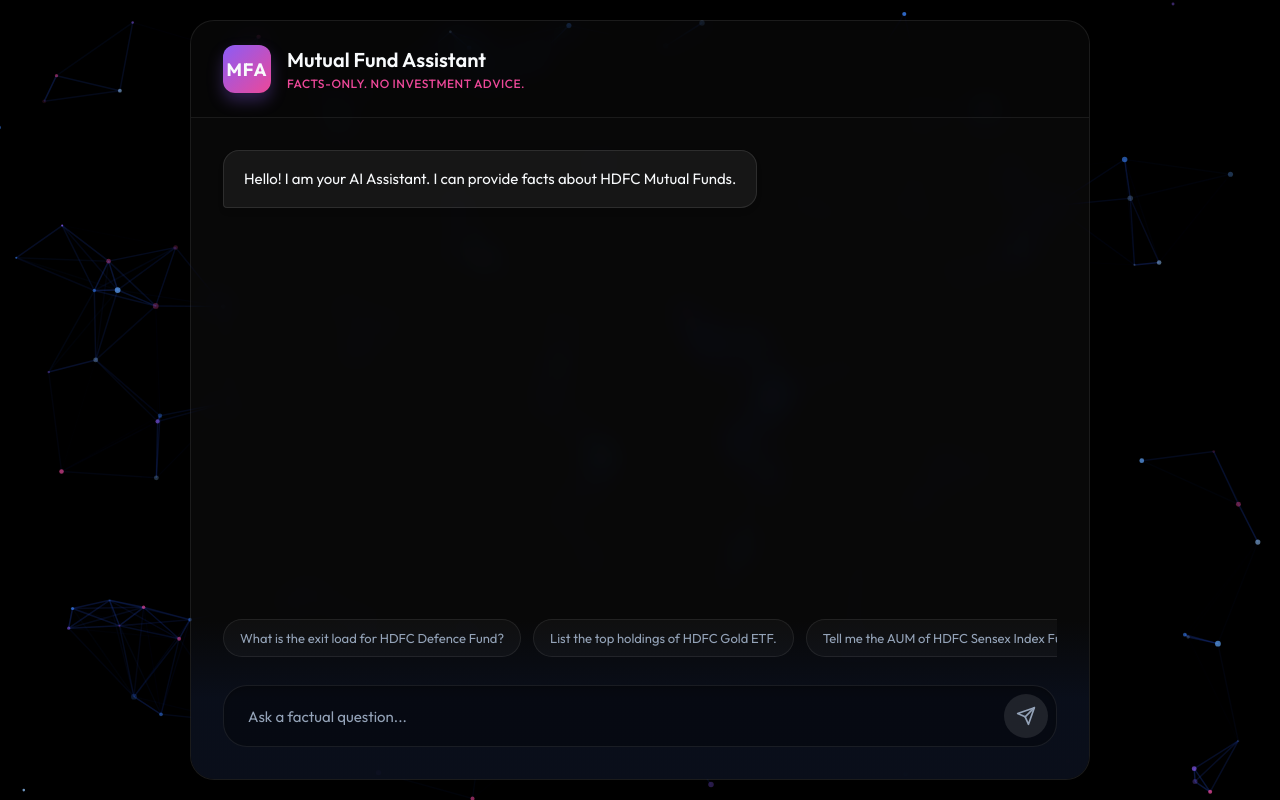
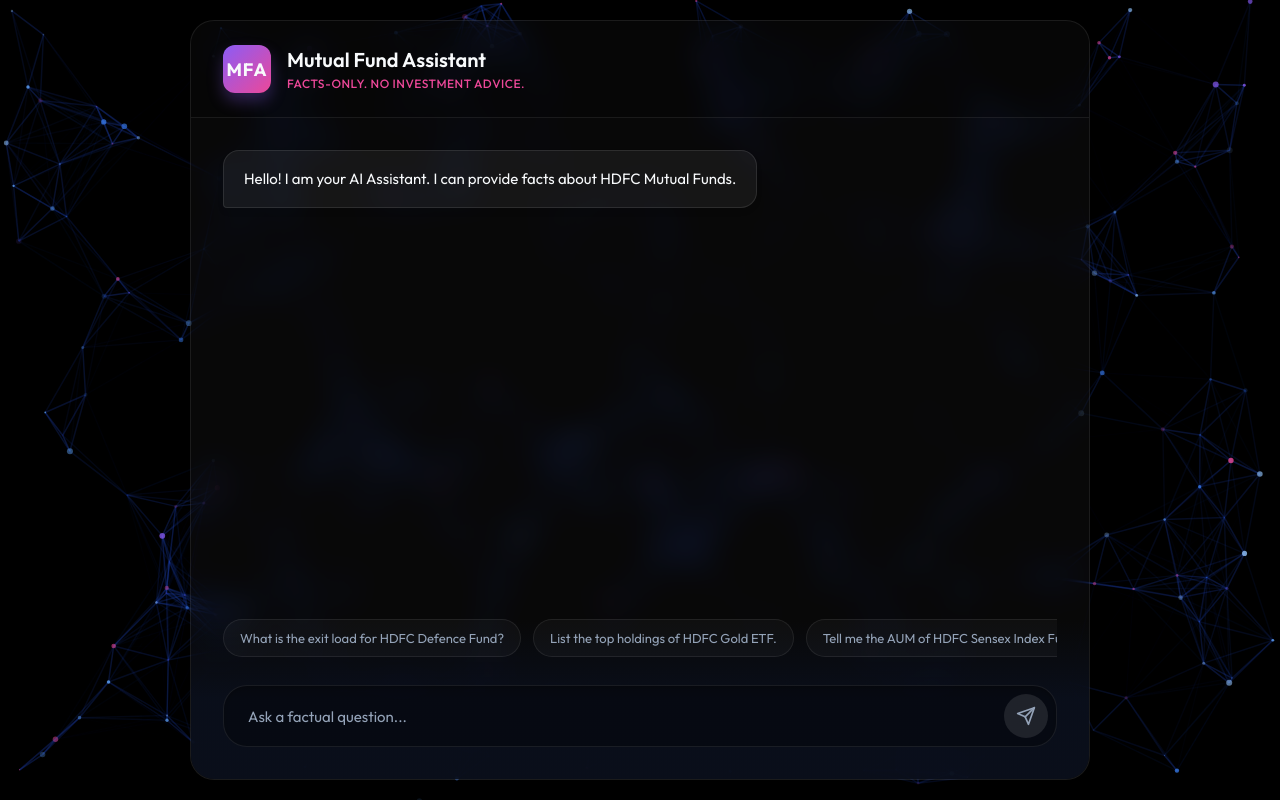
Before and after one commit to Aparana-tech/Rag--Milestone, a React (Vite) app in the folder ui/: page / in a window 1280 px wide. Built offline with nearby package versions, Linux system fonts and the light colour scheme.

Commit message:
fix: Switch to react-tsparticles v2 to prevent engine.checkVersion runtime crashes

```diff
--- a/ui/src/App.jsx
+++ b/ui/src/App.jsx
@@ -1,7 +1,7 @@
-import { useState, useRef, useEffect } from 'react';
+import { useState, useRef, useEffect, useCallback } from 'react';
 import axios from 'axios';
-import Particles, { initParticlesEngine } from "@tsparticles/react";
-import { loadSlim } from "@tsparticles/slim";
+import Particles from "react-tsparticles";
+import { loadSlim } from "tsparticles-slim";
 import './index.css';
 
 function App() {
@@ -10,15 +10,8 @@
   ]);
   const [input, setInput] = useState('');
   const [isLoading, setIsLoading] = useState(false);
-  const [init, setInit] = useState(false);
-  const messagesEndRef = useRef(null);
-
-  useEffect(() => {
-    initParticlesEngine(async (engine) => {
-      await loadSlim(engine);
-    }).then(() => {
-      setInit(true);
-    });
+  const particlesInit = useCallback(async engine => {
+    await loadSlim(engine);
   }, []);
 
   const quickActions = [
@@ -26,6 +19,8 @@
     "List the top holdings of HDFC Gold ETF.",
     "Tell me the AUM of HDFC Sensex Index Fund."
   ];
+
+  const messagesEndRef = useRef(null);
 
   const scrollToBottom = () => {
     messagesEndRef.current?.scrollIntoView({ behavior: 'smooth' });
@@ -70,10 +65,18 @@
 
   return (
     <>
-      {init && (
-        <Particles
-          id="tsparticles"
-          options={{
+      <Particles
+        id="tsparticles"
+        init={particlesInit}
+        style={{
+          position: "absolute",
+          top: 0,
+          left: 0,
+          width: "100%",
+          height: "100%",
+          zIndex: 0,
+        }}
+        options={{
             background: {
               color: { value: "#000000" }, // Pitch black background
             },
@@ -124,16 +127,7 @@
             },
             detectRetina: true,
           }}
-          style={{
-            position: "absolute",
-            top: 0,
-            left: 0,
-            width: "100%",
-            height: "100%",
-            zIndex: -1,
-          }}
-        />
-      )}
+      />
       <div className="app-container">
         <header className="app-header">
           <div className="logo">MFA</div>
```
Also changed, not shown: ui/package.json (+3 -4 lines), 1 other file (tests, documents, lock files or other folders).
